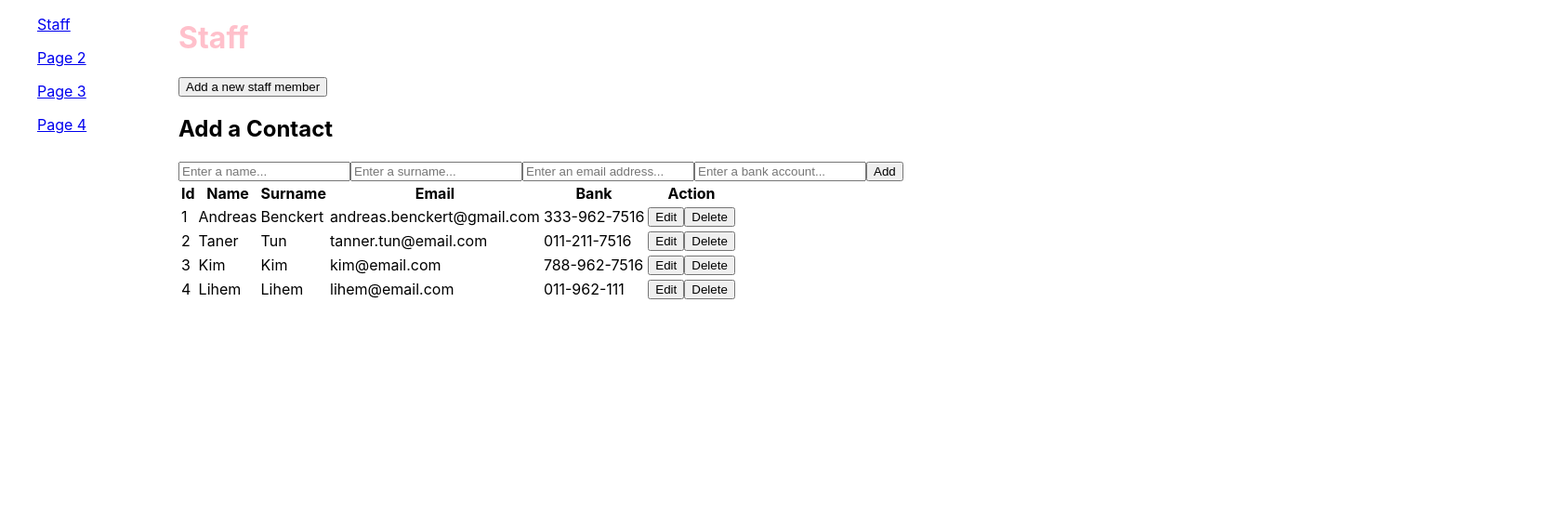
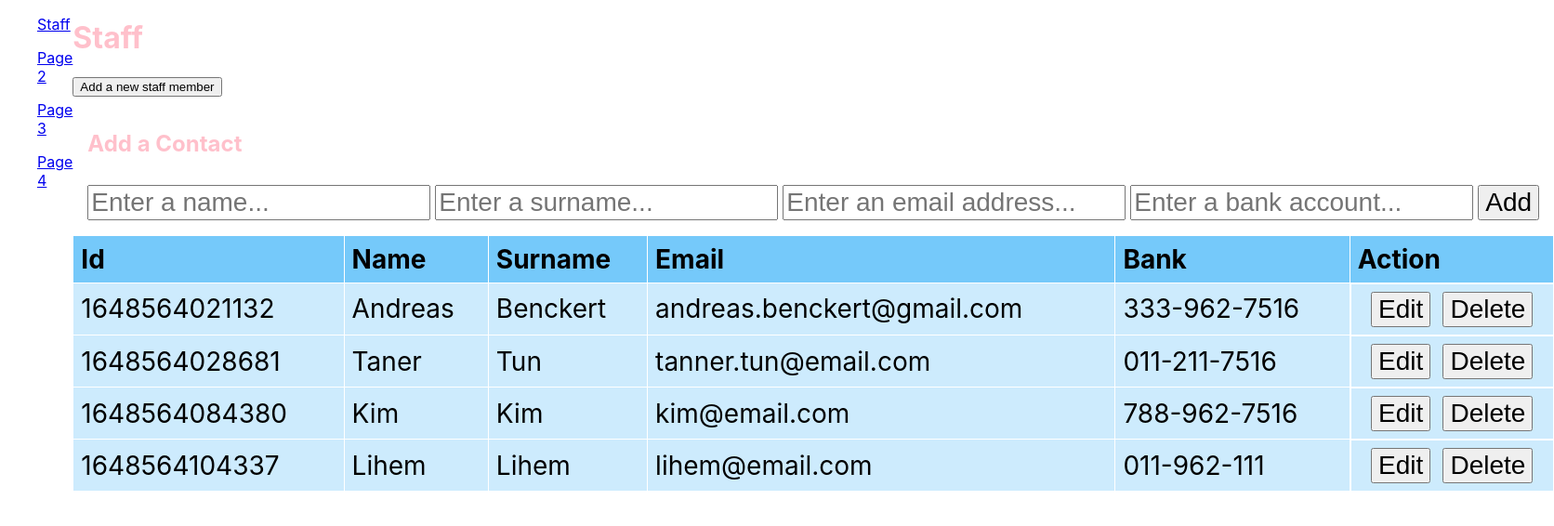
Before and after one commit to justdReas/grupp-projekt, a React (Create React App) app: page / in a window 1280 px wide. Both pictures are taken after a click on the button "Add a new staff member". Shown: the top 566 px of the page at 93% size, 1672 px wide, since content can reach past the window. Built offline with nearby package versions, Linux system fonts and the light colour scheme.

Commit message:
Random ID Working

```diff
--- a/src/componenets/Staff/StaffMember.js
+++ b/src/componenets/Staff/StaffMember.js
@@ -1,13 +1,19 @@
 import React, { useState, Fragment } from "react";
-import { nanoid } from "nanoid";
+// import { nanoid } from "nanoid";
 
 import ReadOnlyRow from "./ReadOnlyRow";
 import EditableRow from "./EditableRow";
 
 import data from "./data.json";
+import "./staffMember.css";
 
 const StaffMember = () => {
   const [openForm, setOpenForm] = useState(false);
+  const idRandom = () => {
+    return Date.now();
+  };
+
+  const [id, setId] = useState(idRandom());
 
   const [contacts, setContacts] = useState(data);
   const [addFormData, setAddFormData] = useState({
@@ -54,7 +60,7 @@ const StaffMember = () => {
     event.preventDefault();
 
     const newContact = {
-      id: nanoid(),
+      id,
       name: addFormData.name,
       surname: addFormData.surname,
       email: addFormData.email,
@@ -67,6 +73,7 @@ const StaffMember = () => {
       (input) => (input.value = "")
     );
     setOpenForm(false);
+    setId(idRandom());
   };
 
   const handleEditFormSubmit = (event) => {
@@ -126,7 +133,7 @@ const StaffMember = () => {
       </button>
       {openForm && (
         <div className="app-container">
-          <h2>Add a Contact</h2>
+          <h2 style={{ color: "pink" }}>Add a Contact</h2>
           <form onSubmit={handleAddFormSubmit}>
             <input
               type="text"
@@ -179,6 +186,7 @@ const StaffMember = () => {
               <Fragment>
                 {editContactId === contact.id ? (
                   <EditableRow
+                    id={id}
                     contact={contact}
                     editFormData={editFormData}
                     handleEditFormChange={handleEditFormChange}
@@ -186,7 +194,6 @@ const StaffMember = () => {
                   />
                 ) : (
                   <ReadOnlyRow
-                    key={contact.id}
                     contact={contact}
                     handleEditClick={handleEditClick}
                     handleDeleteClick={handleDeleteClick}
--- a/src/componenets/Staff/data.json
+++ b/src/componenets/Staff/data.json
@@ -1,27 +1,27 @@
 [
   {
-    "id": 1,
+    "id": 1648564021132,
     "name": "Andreas",
     "surname": "Benckert",
     "email": "andreas.benckert@gmail.com",
     "bank": "333-962-7516"
   },
   {
-    "id": 2,
+    "id": 1648564028681,
     "name": "Taner",
     "surname": "Tun",
     "email": "tanner.tun@email.com",
     "bank": "011-211-7516"
   },
   {
-    "id": 3,
+    "id": 1648564084380,
     "name": "Kim",
     "surname": "Kim",
     "email": "kim@email.com",
     "bank": "788-962-7516"
   },
   {
-    "id": 4,
+    "id": 1648564104337,
     "name": "Lihem",
     "surname": "Lihem",
     "email": "lihem@email.com",
--- /dev/null
+++ b/src/componenets/Staff/staffMember.css
@@ -0,0 +1,41 @@
+.app-container {
+  display: flex;
+  flex-direction: column;
+  gap: 10px;
+  padding: 1rem;
+}
+
+table {
+  border-collapse: collapse;
+  width: 100%;
+}
+
+th,
+td {
+  border: 1px solid #ffffff;
+  text-align: left;
+  padding: 8px;
+  font-size: 32px;
+}
+
+th {
+  background-color: rgb(117, 201, 250);
+}
+
+td {
+  background-color: rgb(205, 235, 253);
+}
+
+form {
+  display: flex;
+  gap: 5px;
+}
+
+form td:last-child {
+  display: flex;
+  justify-content: space-evenly;
+}
+
+form * {
+  font-size: 28px;
+}
```
Also changed, not shown: src/componenets/Staff/AddStaff.js (+1 -9 lines).
